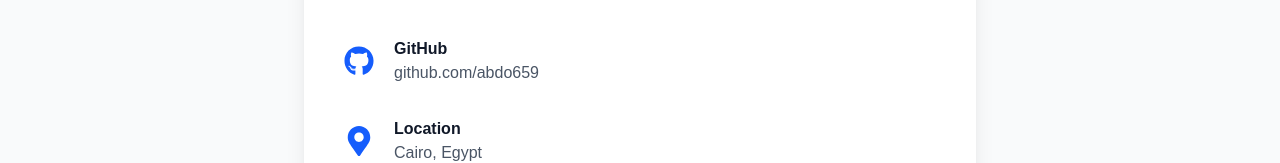
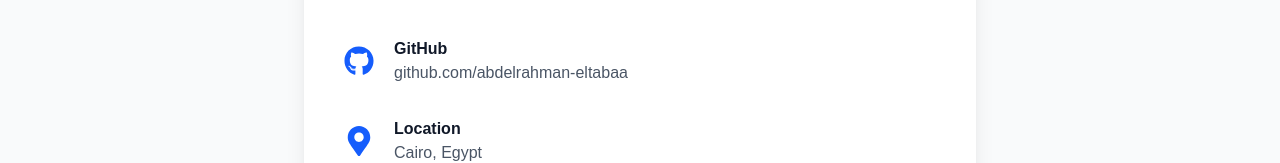
Before and after one commit to abdelrahman-eltabaa/portfolio, a React (Vite) app: page / in a window 1280 px wide. Shown: the part 9031-9194 px from the top of the page. Built offline with nearby package versions, Linux system fonts and the light colour scheme.

Commit message:
Add Experience section and improve

```diff
--- a/src/components/Contact/Contact.jsx
+++ b/src/components/Contact/Contact.jsx
@@ -80,12 +80,12 @@ function Contact() {
                   GitHub
                 </h3>
                 <a
-                  href="https://github.com/abdo659"
+                  href="https://github.com/abdelrahman-eltabaa"
                   target="_blank"
                   rel="noreferrer"
                   className="text-gray-600 transition hover:text-blue-600 dark:text-gray-300"
                 >
-                  github.com/abdo659
+                  github.com/abdelrahman-eltabaa
                 </a>
               </div>
             </div>
```
Also changed, not shown: 1 other file (tests, documents, lock files or other folders).
